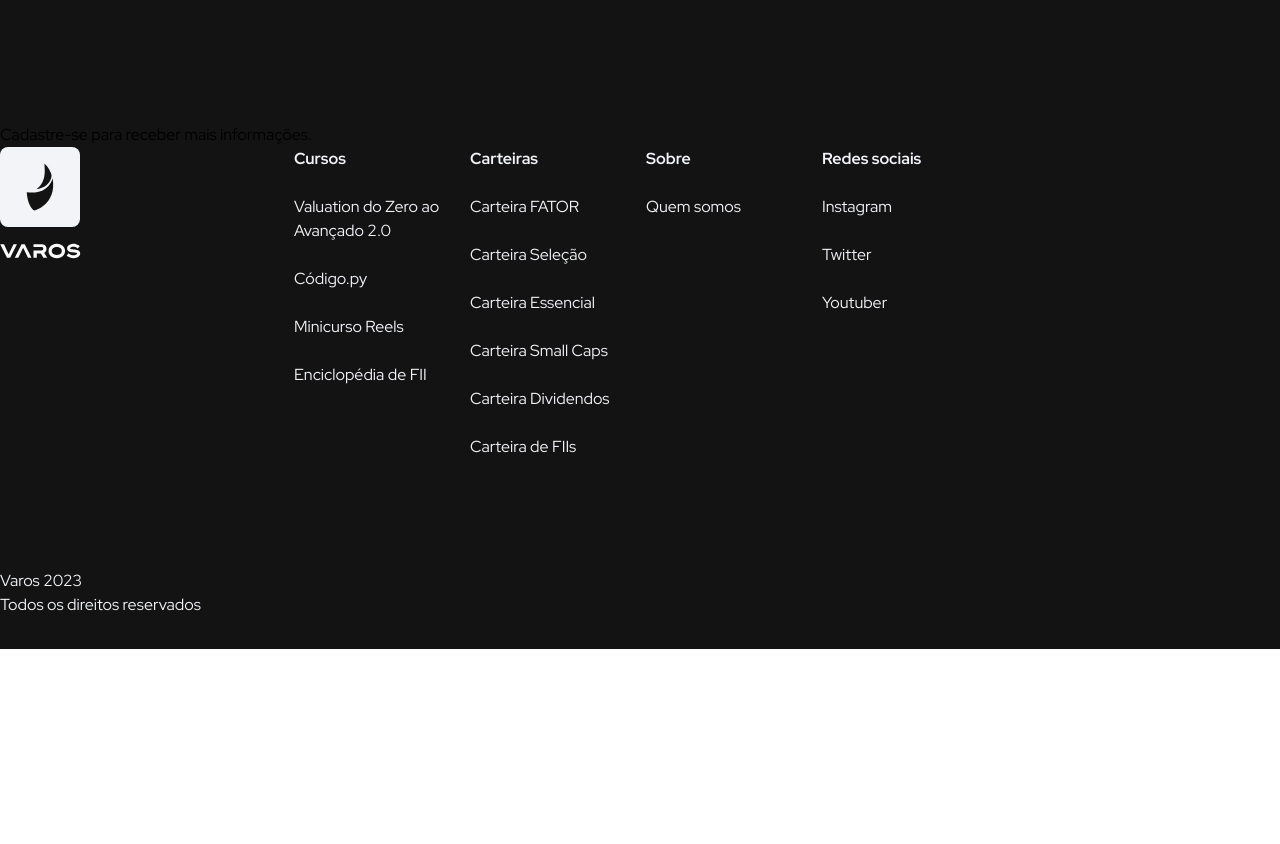
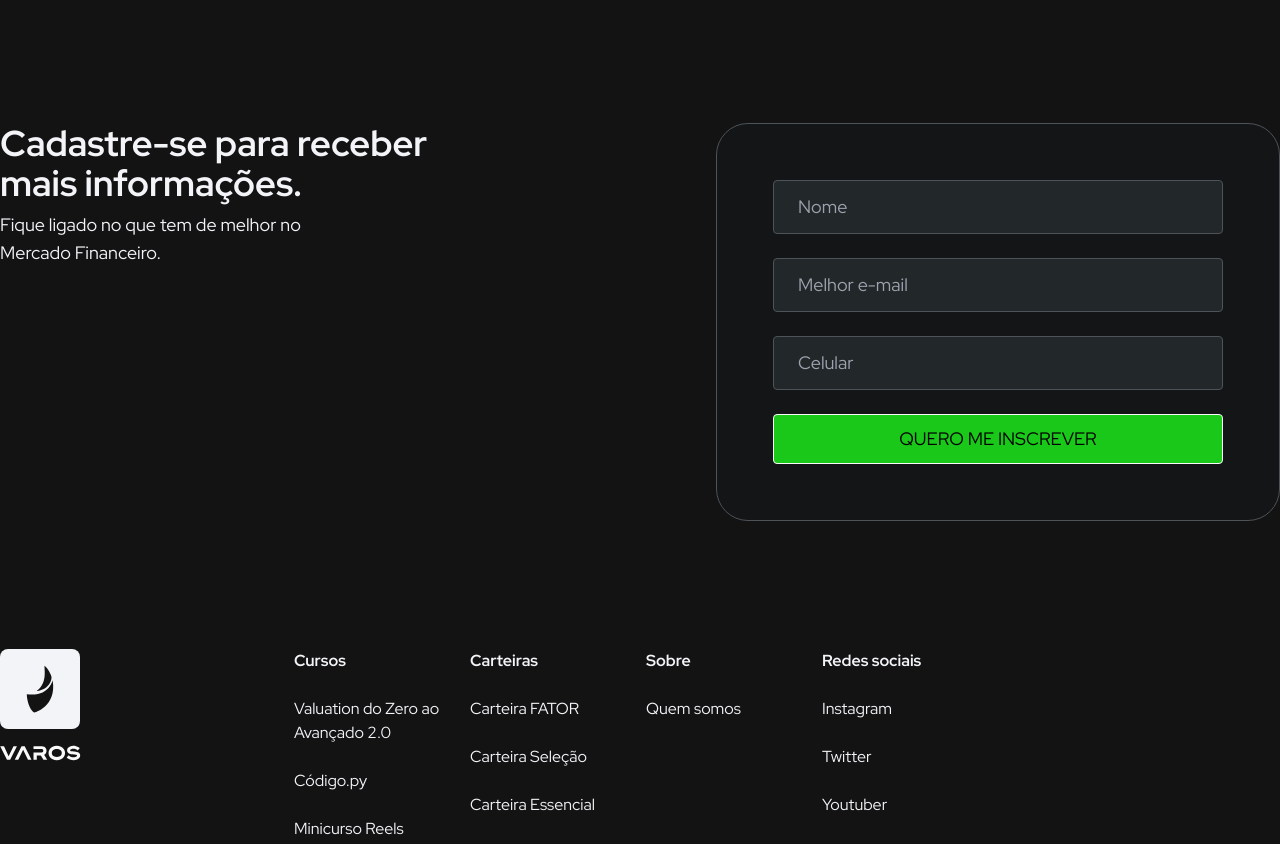
Before and after one commit to brunogallotte/varos, a Next.js app: page / in a window 1280 px wide. Shown: the part 800-1644 px from the top of the page. Before the commit the page ends 1449 px from the top, so only its background shows below. Built offline with nearby package versions, Linux system fonts and the light colour scheme.

Commit message:
Feat: add form section with react-hook-form and zod

```diff
--- a/package.json
+++ b/package.json
@@ -9,9 +9,12 @@
     "lint": "next lint"
   },
   "dependencies": {
+    "@hookform/resolvers": "^3.3.4",
     "next": "14.0.4",
     "react": "^18",
-    "react-dom": "^18"
+    "react-dom": "^18",
+    "react-hook-form": "^7.49.3",
+    "zod": "^3.22.4"
   },
   "devDependencies": {
     "@rocketseat/eslint-config": "^2.1.0",
--- a/src/components/Form/index.tsx
+++ b/src/components/Form/index.tsx
@@ -1,11 +1,71 @@
+'use client'
+
+import { useForm } from 'react-hook-form'
+import { zodResolver } from '@hookform/resolvers/zod'
+import * as zod from 'zod'
+
+const newMessageFormValidationSchema = zod.object({
+  name: zod.string().min(1, 'Informe o seu nome'),
+  mail: zod.string().min(1, 'Informe o seu e-mail'),
+  cel: zod.string().min(11, 'Informe o seu número do celular'),
+})
+
+type NewMessageFormData = zod.infer<typeof newMessageFormValidationSchema>
+
 export function Form() {
+  const {
+    register,
+    handleSubmit,
+    formState: { isSubmitting },
+  } = useForm<NewMessageFormData>({
+    resolver: zodResolver(newMessageFormValidationSchema),
+  })
+
+  function handleSubmitMessage(data: NewMessageFormData) {
+    console.log(data)
+  }
+
   return (
-    <section className="max-w-8xl mx-auto">
-        <div>
-            <h4>Cadastre-se para receber mais informações.</h4>
-            <span></span>
+    <section className="max-w-8xl mx-auto pb-32">
+      <div className="flex justify-between">
+        <div className="w-98 flex flex-col gap-2">
+          <h4 className="text-4xl font-bold text-greyPaletteC1">
+            Cadastre-se para receber mais informações.
+          </h4>
+          <span className="w-80 text-lg text-greyPaletteC1">
+            Fique ligado no que tem de melhor no Mercado Financeiro.
+          </span>
         </div>
-      <form></form>
+        <form
+          onSubmit={handleSubmit(handleSubmitMessage)}
+          className="border-greyPaletteC7 rounded-10 w-102 flex flex-col gap-6 border bg-greyPaletteC9 p-14"
+        >
+          <input
+            className="border-greyPaletteC7 text-greyPaletteC6 rounded border bg-greyPaletteC8 px-6 py-3 text-lg"
+            type="text"
+            placeholder="Nome"
+            {...register('name')}
+          />
+          <input
+            className="border-greyPaletteC7 text-greyPaletteC6 rounded border bg-greyPaletteC8 px-6 py-3 text-lg"
+            type="email"
+            placeholder="Melhor e-mail"
+            {...register('mail')}
+          />
+          <input
+            className="border-greyPaletteC7 tet-greyPaletteC6 rounded border bg-greyPaletteC8 px-6 py-3 text-lg"
+            type="text"
+            placeholder="Celular"
+            {...register('cel')}
+          />
+          <button
+            disabled={isSubmitting}
+            className="border-varosPrincipalDoc rounded border bg-varosPrincipalGreen px-4 py-2.5 text-lg uppercase disabled:cursor-not-allowed disabled:opacity-60"
+          >
+            Quero me inscrever
+          </button>
+        </form>
+      </div>
     </section>
   )
 }
--- a/src/components/Hero/index.tsx
+++ b/src/components/Hero/index.tsx
@@ -13,7 +13,7 @@
 export function Hero() {
   return (
     <section className="max-w-8xl mx-auto flex w-full items-center gap-40 py-40">
-      <div className="max-w-intro h-101 flex flex-col">
+      <div className="max-w-102 h-101 flex flex-col">
         <h2 className="text-title/[70.4px] mb-6 font-extrabold text-greyPaletteC1">
           Investir de forma mais inteligente passa por aqui.
         </h2>
--- a/tailwind.config.ts
+++ b/tailwind.config.ts
@@ -16,6 +16,7 @@
         greyPaletteC1: '#F2F4F8',
         greyPaletteC2: '#E2E5EB',
         greyPaletteC5: '#B0B7BE',
+        greyPaletteC6: '#878D96',
         greyPaletteC7: '#4D5358',
         greyPaletteC8: '#222729',
         greyPaletteC9: '#131516',
@@ -34,13 +35,15 @@
         '65': '16.4375rem',
         '75': '16.875rem',
         '77': '18.1875rem',
+        '98': '29.125rem',
         '99': '29.3125rem',
         '100': '31.375rem',
         '101': '33.1875rem',
-        intro: '35.25rem',
+        '102': '35.25rem',
         '8xl': '81rem',
       },
       borderRadius: {
+        '10': '2rem',
         '12': '3rem',
       },
       keyframes: {
```
Also changed, not shown: 1 other file (tests, documents, lock files or other folders).
